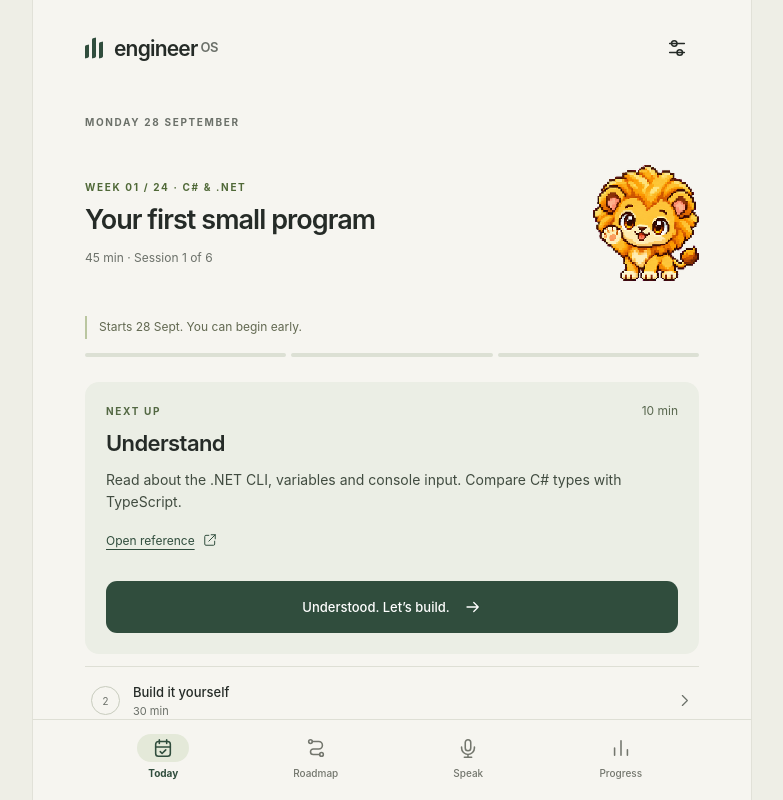
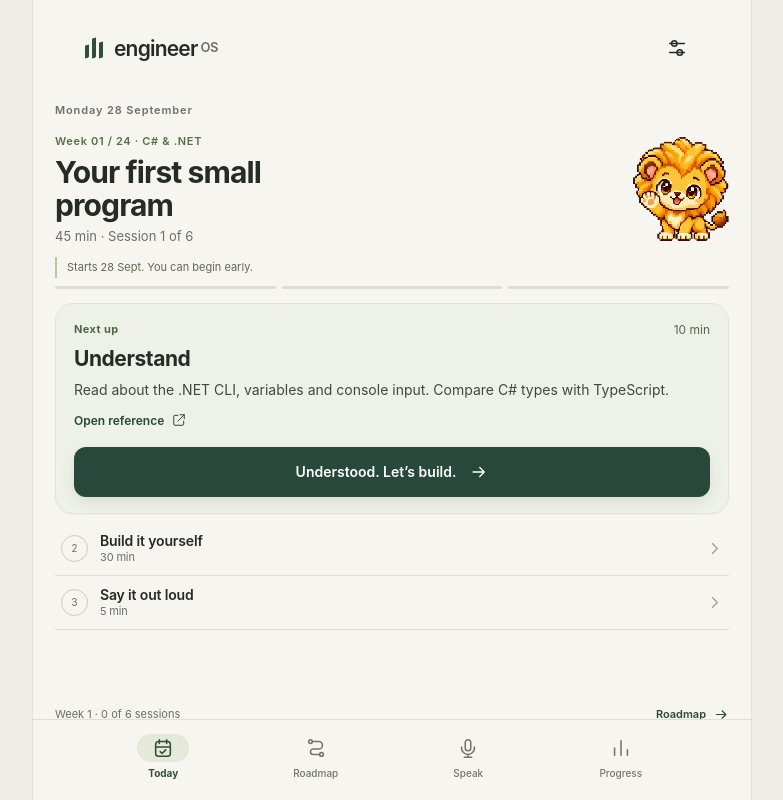
Before and after one commit to samuelNe-Dev/engineer-os, a React (Vite) app: page / in a window 1280 px wide. Shown: the top 800 px of the page, without its empty margins (248-1031 px from the left). Built offline with nearby package versions, Linux system fonts and the light colour scheme.

Commit message:
Refine Today into a focused one-screen experience
* feat: refine Today into a focused no-scroll coach view

* feat: load Today v3 visual system

```diff
--- a/src/main.tsx
+++ b/src/main.tsx
@@ -2,6 +2,7 @@ import React from 'react'
 import ReactDOM from 'react-dom/client'
 import App from './App'
 import './styles.css'
+import './today-v3.css'
 
 ReactDOM.createRoot(document.getElementById('root')!).render(
   <React.StrictMode>
--- /dev/null
+++ b/src/today-v3.css
@@ -0,0 +1,304 @@
+/* Today v3 — one screen, one next action.
+   This file intentionally scopes the redesign to Today so the other screens
+   can be reviewed independently. */
+
+.today-screen {
+  --green: #27483a;
+  --muted: #6b706a;
+  --today-surface: #eef1e8;
+  --today-surface-strong: #e5eadc;
+  --today-line: #d9ddd3;
+
+  height: calc(100dvh - 84px - env(safe-area-inset-top));
+  min-height: 0;
+  padding: 4px 22px calc(82px + env(safe-area-inset-bottom));
+  overflow: hidden;
+  display: flex;
+  flex-direction: column;
+}
+
+.today-screen .page-date {
+  min-height: 22px;
+  flex: none;
+  font-size: 11px;
+  font-weight: 560;
+  letter-spacing: 0.08em;
+  text-transform: none;
+  color: var(--muted);
+}
+
+.today-screen .page-date .text-button {
+  min-height: 32px;
+  font-size: 12px;
+}
+
+.today-hero {
+  min-height: 108px;
+  margin-top: 4px;
+  gap: 10px;
+  flex: none;
+}
+
+.today-hero-copy .eyebrow {
+  font-size: 11px;
+  letter-spacing: 0.06em;
+  text-transform: none;
+  font-weight: 610;
+  color: #567044;
+}
+
+.today-hero h1 {
+  margin-top: 6px;
+  max-width: 245px;
+  font-size: clamp(25px, 7vw, 30px);
+  line-height: 1.08;
+  letter-spacing: -0.9px;
+  font-weight: 650;
+}
+
+.today-hero p {
+  margin-top: 7px;
+  font-size: 13px;
+  line-height: 1.3;
+}
+
+.today-hero .leo-sprite {
+  margin-right: -4px;
+  transform: scale(0.9);
+  transform-origin: right center;
+}
+
+.today-screen .quiet-notice {
+  flex: none;
+  margin: 5px 0 0;
+  padding: 3px 0 3px 10px;
+  font-size: 11px;
+  line-height: 1.35;
+}
+
+.today-track {
+  flex: none;
+  gap: 6px;
+  margin: 8px 0 14px;
+}
+
+.today-track span {
+  height: 3px;
+  background: #d9ddd3;
+}
+
+.today-focus {
+  flex: none;
+  border: 1px solid #e0e4da;
+  background: var(--today-surface);
+  border-radius: 18px;
+  padding: 17px 18px 16px;
+  box-shadow: 0 1px 0 rgb(39 72 58 / 0.03);
+}
+
+.today-focus .focus-kicker {
+  font-size: 12px;
+  line-height: 1;
+}
+
+.today-focus .focus-kicker .eyebrow {
+  font-size: 11px;
+  letter-spacing: 0.04em;
+  text-transform: none;
+  font-weight: 650;
+  color: #4f6744;
+}
+
+.today-focus h2 {
+  margin-top: 9px;
+  font-size: 21px;
+  line-height: 1.16;
+  letter-spacing: -0.45px;
+  font-weight: 650;
+}
+
+.today-focus .focus-instruction {
+  margin-top: 8px;
+  font-size: 14px;
+  line-height: 1.45;
+  color: #3f4941;
+  display: -webkit-box;
+  -webkit-box-orient: vertical;
+  -webkit-line-clamp: 3;
+  overflow: hidden;
+}
+
+.today-focus .resource-link {
+  min-height: 34px;
+  margin: 3px 0 -2px;
+  padding: 4px 0;
+  font-size: 12px;
+  font-weight: 570;
+  text-decoration: none;
+}
+
+.today-focus .focus-detail {
+  margin-top: 5px;
+}
+
+.today-focus .focus-detail summary {
+  min-height: 34px;
+  font-size: 12px;
+}
+
+.today-focus .focus-detail[open] {
+  max-height: 118px;
+  overflow: auto;
+  overscroll-behavior: contain;
+}
+
+.today-focus .focus-detail p,
+.today-focus .focus-detail ol {
+  font-size: 11px;
+  line-height: 1.5;
+}
+
+.today-focus .framework-inline {
+  margin-top: 8px;
+  font-size: 11px !important;
+  line-height: 1.35;
+}
+
+.today-focus .primary,
+.today-focus .secondary {
+  min-height: 48px;
+  margin-top: 12px;
+  border-radius: 12px;
+  font-size: 14px;
+  font-weight: 620;
+}
+
+.today-focus .primary {
+  box-shadow: 0 5px 14px rgb(39 72 58 / 0.10);
+}
+
+.today-steps {
+  flex: none;
+  margin-top: 8px;
+  border-top: 0;
+}
+
+.today-step-row {
+  min-height: 54px;
+  gap: 12px;
+  border-bottom: 1px solid var(--today-line);
+}
+
+.today-step-row:first-child {
+  border-top: 0;
+}
+
+.today-step-row .task-number {
+  width: 27px;
+  height: 27px;
+  background: transparent;
+}
+
+.today-step-row > span:nth-child(2) {
+  font-size: 14px;
+  font-weight: 570;
+  letter-spacing: -0.15px;
+}
+
+.today-step-row small {
+  margin-top: 2px;
+  font-size: 11px;
+  line-height: 1.25;
+}
+
+.today-step-row > svg {
+  opacity: 0.65;
+}
+
+.today-bottom {
+  flex: none;
+  min-height: 32px;
+  margin-top: auto;
+  padding-top: 4px;
+  font-size: 11px;
+}
+
+.today-bottom .text-button {
+  min-height: 32px;
+  font-size: 11px;
+  font-weight: 570;
+}
+
+.today-finished,
+.today-rest {
+  flex: none;
+  padding: 14px 2px 0;
+}
+
+.today-finished h2,
+.today-rest h2 {
+  font-size: 23px;
+}
+
+.today-finished p,
+.today-rest p {
+  margin-top: 8px;
+  font-size: 14px;
+  line-height: 1.5;
+}
+
+.today-finished .primary,
+.today-rest .primary {
+  min-height: 50px;
+  margin-top: 16px;
+}
+
+/* A standard modern iPhone should feel like a single app screen. Shorter
+   viewports and large accessibility text are allowed to scroll rather than
+   clipping content. */
+@media (max-height: 720px) {
+  .today-screen {
+    height: auto;
+    min-height: calc(100dvh - 84px - env(safe-area-inset-top));
+    overflow: visible;
+    padding-bottom: calc(104px + env(safe-area-inset-bottom));
+  }
+
+  .today-bottom {
+    margin-top: 14px;
+  }
+}
+
+@media (max-width: 370px) {
+  .today-screen {
+    padding-left: 18px;
+    padding-right: 18px;
+  }
+
+  .today-hero {
+    min-height: 98px;
+  }
+
+  .today-hero h1 {
+    font-size: 23px;
+  }
+
+  .today-hero .leo-sprite {
+    transform: scale(0.78);
+    margin-left: -20px;
+  }
+
+  .today-focus {
+    padding: 15px 16px 14px;
+  }
+
+  .today-step-row {
+    min-height: 51px;
+  }
+}
+
+@media (prefers-reduced-motion: reduce) {
+  .today-focus .primary {
+    box-shadow: none;
+  }
+}
```
